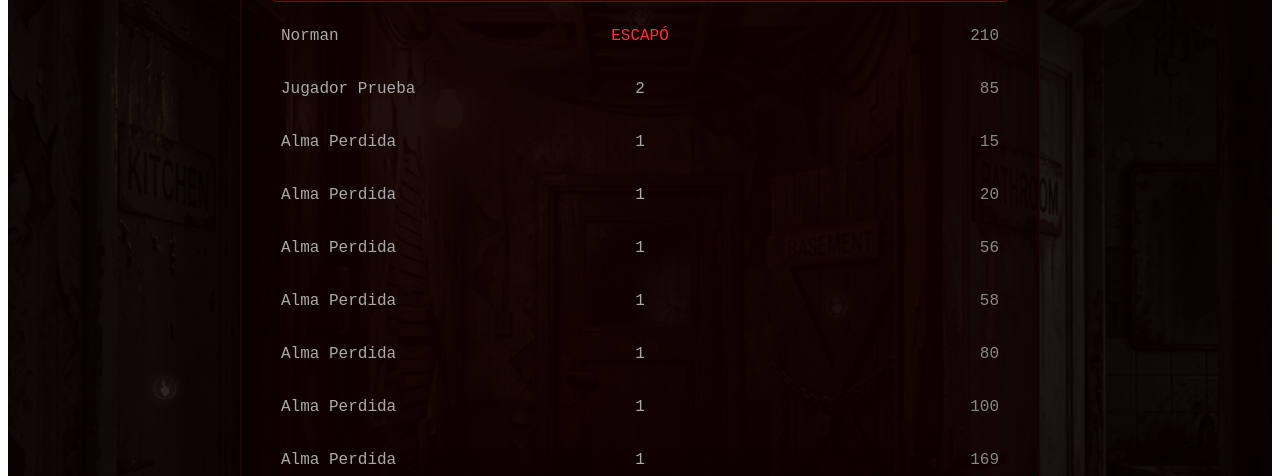
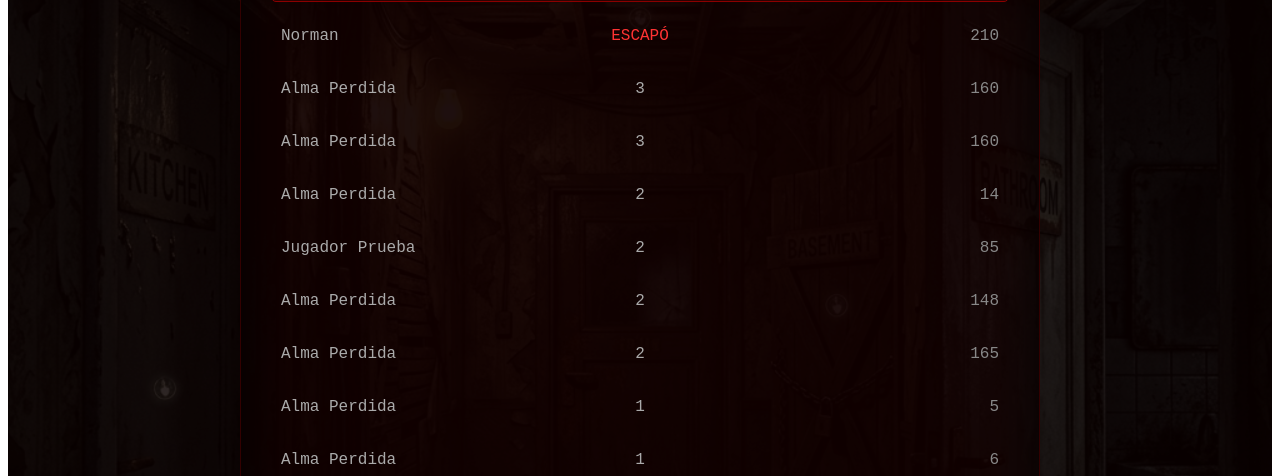
Before and after one commit to danielramirez272006-arch/juego-terror, a React (Vite) app in the folder juego/: page /puntajes in a window 1280 px wide. Shown: the part 324-800 px from the top of the page. Built offline with nearby package versions, Linux system fonts and the light colour scheme; data requests are answered from the project's data file.

Commit message:
feat(leaderboard): implementar Muro de los Lamentos con json-server, ordenamiento inmutable y webhook n8n

```diff
--- a/juego/db.json
+++ b/juego/db.json
@@ -59,6 +59,72 @@
       "nombre": "Alma Perdida",
       "nivel": 1,
       "tiempo": 100
+    },
+    {
+      "id": "rmo1yPxsp4k",
+      "nombre": "Alma Perdida",
+      "nivel": 1,
+      "tiempo": 70
+    },
+    {
+      "id": "Y0w5E3DBThI",
+      "nombre": "Alma Perdida",
+      "nivel": 1,
+      "tiempo": 110
+    },
+    {
+      "id": "sVTHI8gP288",
+      "nombre": "Alma Perdida",
+      "nivel": 3,
+      "tiempo": 160
+    },
+    {
+      "id": "gmr7yM3ZRuM",
+      "nombre": "Alma Perdida",
+      "nivel": 3,
+      "tiempo": 160
+    },
+    {
+      "id": "F-61ZnHBSus",
+      "nombre": "Alma Perdida",
+      "nivel": 2,
+      "tiempo": 14
+    },
+    {
+      "id": "f0u5GG4WwEQ",
+      "nombre": "Alma Perdida",
+      "nivel": 1,
+      "tiempo": 170
+    },
+    {
+      "id": "JZBg3nR1rm0",
+      "nombre": "Alma Perdida",
+      "nivel": 2,
+      "tiempo": 148
+    },
+    {
+      "id": "benom7HyVJg",
+      "nombre": "Alma Perdida",
+      "nivel": 2,
+      "tiempo": 165
+    },
+    {
+      "id": "IgemUSuf3DY",
+      "nombre": "Alma Perdida",
+      "nivel": 1,
+      "tiempo": 6
+    },
+    {
+      "id": "Lt8vQmiYFTk",
+      "nombre": "Alma Perdida",
+      "nivel": 1,
+      "tiempo": 5
+    },
+    {
+      "id": "Xcn2_taKy1M",
+      "nombre": "Alma Perdida",
+      "nivel": 1,
+      "tiempo": 24
     }
   ],
   "$schema": "./node_modules/json-server/schema.json"
--- a/juego/src/features/game/game-service.js
+++ b/juego/src/features/game/game-service.js
@@ -1,8 +1,9 @@
 // URL base de json-server local
-const API_URL = 'http://localhost:3000/puntajes';
+const API_URL = import.meta.env.VITE_API_URL || 'http://localhost:3000/scores';
 
 // URL del webhook de n8n para el registro final de partidas
-const WEBHOOK_N8N_URL = 'https://n8n.tu-servidor.com/webhook/game-over';
+const WEBHOOK_N8N_URL = import.meta.env.VITE_WEBHOOK_N8N_URL || 'http://localhost:5678/webhook-test/juego-terror-fin';
+
 
 /**
  * Obtiene la tabla de puntajes desde la base de datos local
--- a/juego/src/pages/Leaderboard.jsx
+++ b/juego/src/pages/Leaderboard.jsx
@@ -6,40 +6,51 @@ const LOCAL_API_URL = import.meta.env.VITE_API_URL || 'http://localhost:3000/sco
 export default function Leaderboard() {
   const [puntajes, setPuntajes] = useState([]);
   const [loading, setLoading] = useState(true);
+  const [error, setError] = useState(null);
 
   useEffect(() => {
     fetch(LOCAL_API_URL)
-      .then(res => res.json())
+      .then(res => {
+        if (!res.ok) throw new Error(`Respuesta del servidor no exitosa (${res.status})`);
+        return res.json();
+      })
       .then(data => {
-        // Ordenar por nivel (descendente) y luego por tiempo (ascendente)
-        const ordenados = data.sort((a, b) => {
+        // Inmutabilidad: crear copia antes de ordenar
+        const ordenados = [...data].sort((a, b) => {
           if (b.nivel !== a.nivel) return b.nivel - a.nivel;
           return a.tiempo - b.tiempo;
         });
         setPuntajes(ordenados);
       })
-      .catch(err => console.error(err))
+      .catch(err => {
+        console.error("Error al cargar puntajes:", err);
+        setError("No se pudo conectar con el servidor de puntajes local (json-server).");
+      })
       .finally(() => setLoading(false));
   }, []);
 
   return (
     <div style={{
       minHeight: '100vh',
+      width: '100%',
       backgroundImage: 'url(/hallway.jpg)',
       backgroundSize: 'cover',
       backgroundAttachment: 'fixed',
+      backgroundPosition: 'center',
       fontFamily: "'Courier New', Courier, monospace",
       color: '#fff',
       display: 'flex',
       flexDirection: 'column',
       alignItems: 'center',
       padding: '50px 20px',
-      position: 'relative'
+      position: 'relative',
+      overflowY: 'auto',
+      boxSizing: 'border-box'
     }}>
       {/* Overlay oscuro para textura */}
-      <div style={{ position: 'absolute', top: 0, left: 0, right: 0, bottom: 0, backgroundColor: 'rgba(10, 0, 0, 0.85)', zIndex: 1 }} />
+      <div style={{ position: 'absolute', top: 0, left: 0, right: 0, bottom: 0, backgroundColor: 'rgba(10, 0, 0, 0.85)', zIndex: 1, pointerEvents: 'none' }} />
 
-      <div style={{ zIndex: 2, maxWidth: '800px', width: '100%', textAlign: 'center' }}>
+      <div style={{ zIndex: 2, maxWidth: '800px', width: '100%', textAlign: 'center', position: 'relative' }}>
         <h1 style={{
           fontSize: '3rem', color: '#ff3333', textShadow: '0 0 20px darkred',
           borderBottom: '2px solid darkred', paddingBottom: '20px', marginBottom: '40px',
@@ -48,9 +59,26 @@ export default function Leaderboard() {
           El Muro de los Lamentos
         </h1>
 
-        {loading ? (
-          <h2 style={{ color: '#888' }}>Revelando las inscripciones...</h2>
-        ) : (
+        {loading && (
+          <h2 style={{ color: '#aaa', fontStyle: 'italic' }}>Revelando las inscripciones...</h2>
+        )}
+
+        {error && (
+          <div style={{
+            backgroundColor: 'rgba(80, 0, 0, 0.8)',
+            border: '2px solid red',
+            color: '#ffcccc',
+            padding: '20px',
+            borderRadius: '10px',
+            marginBottom: '30px',
+            boxShadow: '0 0 20px rgba(255,0,0,0.4)'
+          }}>
+            <p style={{ margin: '0 0 10px 0', fontWeight: 'bold', fontSize: '1.2rem' }}>⚠️ Error en el Registro de Almas</p>
+            <p style={{ margin: 0, fontSize: '1rem', color: '#ff8888' }}>{error}</p>
+          </div>
+        )}
+
+        {!loading && !error && (
           <div style={{ backgroundColor: 'rgba(20, 0, 0, 0.6)', padding: '30px', borderRadius: '15px', border: '1px solid #300', boxShadow: 'inset 0 0 50px rgba(0,0,0,0.9)' }}>
             <div style={{ display: 'flex', justifyContent: 'space-between', borderBottom: '1px solid #550000', paddingBottom: '10px', marginBottom: '20px', color: '#ff8888', fontWeight: 'bold' }}>
               <span style={{ flex: 1, textAlign: 'left' }}>Sujeto</span>
@@ -67,8 +95,13 @@ export default function Leaderboard() {
                     display: 'flex', justifyContent: 'space-between', padding: '10px',
                     backgroundColor: i === 0 ? 'rgba(139,0,0,0.2)' : 'transparent',
                     border: i === 0 ? '1px solid darkred' : 'none',
-                    borderRadius: '5px'
-                  }}>
+                    borderRadius: '5px',
+                    transition: 'all 0.2s ease',
+                    cursor: 'default'
+                  }}
+                  onMouseOver={(e) => { e.currentTarget.style.backgroundColor = 'rgba(255, 0, 0, 0.15)'; }}
+                  onMouseOut={(e) => { e.currentTarget.style.backgroundColor = i === 0 ? 'rgba(139,0,0,0.2)' : 'transparent'; }}
+                  >
                     <span style={{ flex: 1, textAlign: 'left', color: i === 0 ? '#ff3333' : '#aaa' }}>{p.nombre}</span>
                     <span style={{ flex: 1, textAlign: 'center', color: p.nivel >= 5 ? '#ff3333' : '#aaa' }}>{p.nivel >= 5 ? 'ESCAPÓ' : p.nivel}</span>
                     <span style={{ flex: 1, textAlign: 'right', color: '#888' }}>{p.tiempo}</span>
@@ -82,13 +115,24 @@ export default function Leaderboard() {
         <div style={{ marginTop: '50px' }}>
           <Link to="/" style={{
             display: 'inline-block', padding: '15px 40px', backgroundColor: 'transparent',
-            color: '#888', border: '1px solid #444', textDecoration: 'none',
-            fontSize: '1.2rem', transition: 'all 0.3s'
+            color: '#ffaaaa', border: '1px solid #700', textDecoration: 'none',
+            fontSize: '1.2rem', transition: 'all 0.3s', cursor: 'pointer',
+            borderRadius: '6px'
           }}
-          onMouseOver={(e) => { e.target.style.color = '#fff'; e.target.style.borderColor = '#fff'; }}
-          onMouseOut={(e) => { e.target.style.color = '#888'; e.target.style.borderColor = '#444'; }}
+          onMouseOver={(e) => {
+            e.currentTarget.style.color = '#fff';
+            e.currentTarget.style.borderColor = 'red';
+            e.currentTarget.style.backgroundColor = 'rgba(180, 0, 0, 0.3)';
+            e.currentTarget.style.boxShadow = '0 0 20px rgba(255, 0, 0, 0.5)';
+          }}
+          onMouseOut={(e) => {
+            e.currentTarget.style.color = '#ffaaaa';
+            e.currentTarget.style.borderColor = '#700';
+            e.currentTarget.style.backgroundColor = 'transparent';
+            e.currentTarget.style.boxShadow = 'none';
+          }}
           >
-            Volver a la Pesadilla
+            🚪 Volver al Inicio
           </Link>
         </div>
       </div>
```
